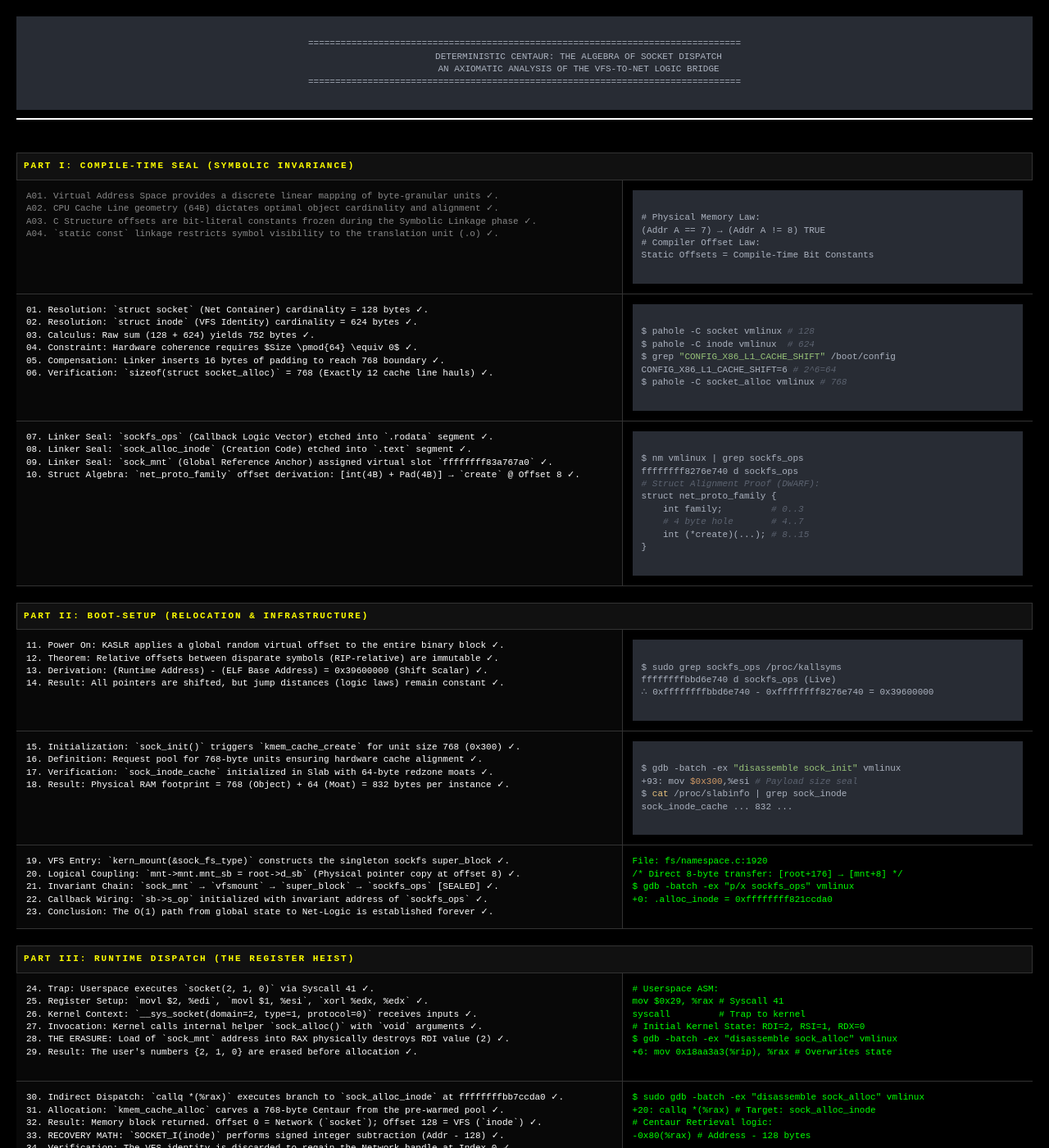
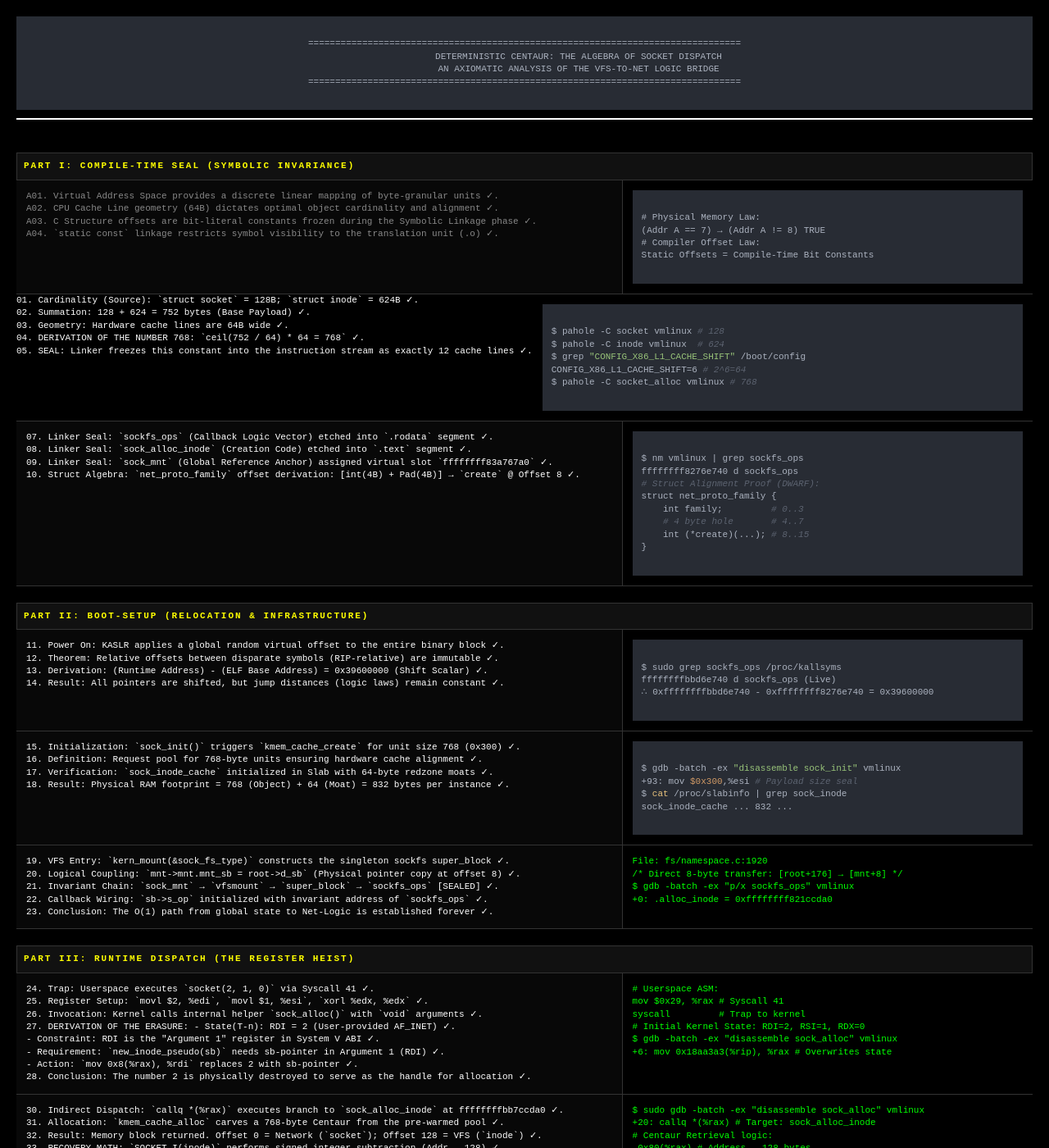
Before and after one commit to raikrahul/socket-trace-investigation, a Jekyll site: the page socket_theory.html, which Jekyll copies as it is, in a window 1280 px wide and 1400 px high. Shown: the whole window at 82% size. Built offline with Jekyll 4.4.1, drawn with Linux system fonts in a browser that asks for light colours; nearby versions of some CDN libraries.

Commit message:
Relocate derivations to appropriate phases

```diff
--- a/socket_theory.html
+++ b/socket_theory.html
@@ -126,14 +126,11 @@ Static Offsets = Compile-Time Bit Constants
         </div>
 
         <div class="row">
-            <div class="theory">
-                01. Resolution: `struct socket` (Net Container) cardinality = 128 bytes ✓.<br>
-                02. Resolution: `struct inode` (VFS Identity) cardinality = 624 bytes ✓.<br>
-                03. Calculus: Raw sum (128 + 624) yields 752 bytes ✓.<br>
-                04. Constraint: Hardware coherence requires $Size \pmod{64} \equiv 0$ ✓.<br>
-                05. Compensation: Linker inserts 16 bytes of padding to reach 768 boundary ✓.<br>
-                06. Verification: `sizeof(struct socket_alloc)` = 768 (Exactly 12 cache line hauls) ✓.<br>
-            </div>
+            01. Cardinality (Source): `struct socket` = 128B; `struct inode` = 624B ✓.<br>
+            02. Summation: 128 + 624 = 752 bytes (Base Payload) ✓.<br>
+            03. Geometry: Hardware cache lines are 64B wide ✓.<br>
+            04. DERIVATION OF THE NUMBER 768: `ceil(752 / 64) * 64 = 768` ✓.<br>
+            05. SEAL: Linker freezes this constant into the instruction stream as exactly 12 cache lines ✓.
             <div class="machine">
                 <pre><code class="language-bash">
 $ pahole -C socket vmlinux # 128
@@ -223,10 +220,13 @@ $ gdb -batch -ex "p/x sockfs_ops" vmlinux
             <div class="theory">
                 24. Trap: Userspace executes `socket(2, 1, 0)` via Syscall 41 ✓.<br>
                 25. Register Setup: `movl $2, %edi`, `movl $1, %esi`, `xorl %edx, %edx` ✓.<br>
-                26. Kernel Context: `__sys_socket(domain=2, type=1, protocol=0)` receives inputs ✓.<br>
-                27. Invocation: Kernel calls internal helper `sock_alloc()` with `void` arguments ✓.<br>
-                28. THE ERASURE: Load of `sock_mnt` address into RAX physically destroys RDI value (2) ✓.<br>
-                29. Result: The user's numbers {2, 1, 0} are erased before allocation ✓.
+                26. Invocation: Kernel calls internal helper `sock_alloc()` with `void` arguments ✓.<br>
+                27. DERIVATION OF THE ERASURE:
+                - State(T-n): RDI = 2 (User-provided AF_INET) ✓.<br>
+                - Constraint: RDI is the "Argument 1" register in System V ABI ✓.<br>
+                - Requirement: `new_inode_pseudo(sb)` needs sb-pointer in Argument 1 (RDI) ✓.<br>
+                - Action: `mov 0x8(%rax), %rdi` replaces 2 with sb-pointer ✓.<br>
+                28. Conclusion: The number 2 is physically destroyed to serve as the handle for allocation ✓.
             </div>
             <div class="machine">
                 <pre>
```
Also changed, not shown: socket_book.html (+19 -17 lines).
